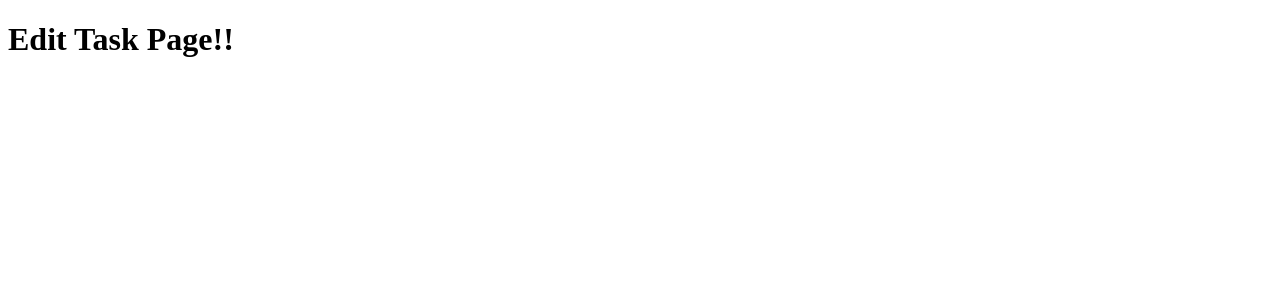
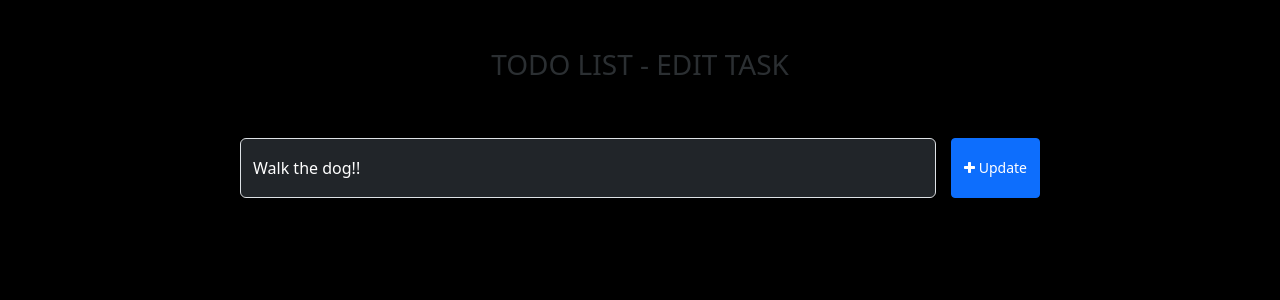
Before and after one commit to AmithBV0606/TODO-Django, a Django app: page /todo/edit_task/1 in a window 1280 px wide. Shown: the top 300 px of the page. Run offline with Django 5.2, Linux system fonts and the light colour scheme; data comes from the database, SQL or seed files in the repository.

Commit message:
Edit Task feature with GET request.

```diff
--- a/templates/edit_task.html
+++ b/templates/edit_task.html
@@ -4,11 +4,38 @@
 <head>
     <meta charset="UTF-8">
     <meta name="viewport" content="width=device-width, initial-scale=1.0">
-    <title>Document</title>
+    <title>TODO - EDIT TASK</title>
+
+    <!-- Bootstrap -->
+    <link href="https://cdn.jsdelivr.net/npm/bootstrap@5.3.0-alpha1/dist/css/bootstrap.min.css" rel="stylesheet"
+        integrity="sha384-GLhlTQ8iRABdZLl6O3oVMWSktQOp6b7In1Zl3/Jr59b6EGGoI1aFkw7cmDA6j6gD" crossorigin="anonymous">
+    <script src="https://cdn.jsdelivr.net/npm/bootstrap@5.3.0-alpha1/dist/js/bootstrap.bundle.min.js"
+        integrity="sha384-w76AqPfDkMBDXo30jS1Sgez6pr3x5MlQ1ZAGC+nuZB+EYdgRZgiwxhTBTkF7CXvN"
+        crossorigin="anonymous"></script>
+
+    <!-- Font Awesome Icons -->
+    <link rel="stylesheet" href="https://cdnjs.cloudflare.com/ajax/libs/font-awesome/4.7.0/css/font-awesome.min.css">
 </head>
 
-<body>
-    <h1>Edit Task Page!!</h1>
+<body class="bg-black">
+    <div class="container">
+        <h3 class="pt-5 pb-5 text-center text-secondary-emphasis">TODO LIST - EDIT TASK</h3>
+
+        <form action="" method="POST" style="width: 800px; margin: auto;">
+            {% csrf_token %}
+            <div class="form-group text-center">
+                <span style="display: flex; gap: 15px;">
+                    <input type="text" name="task" class="form-control text-bg-dark text-white" id="floatingInput"
+                        placeholder="Complete assignment" value="{{ get_task.task }}">
+
+                    <button type="submit" class="btn btn-primary btn-sm" style="width: 100px; height: 60px;">
+                        <i class="fa fa-plus"></i>
+                        Update
+                    </button>
+                </span>
+            </div>
+        </form>
+    </div>
 </body>
 
 </html>
--- a/todo/views.py
+++ b/todo/views.py
@@ -22,4 +22,11 @@ def mark_as_undone(request, pk):
     return redirect('home')
 
 def edit_tash(request, pk):
-    return render(request, 'edit_task.html')
+    get_task = get_object_or_404(Task, pk=pk)
+    if request.method == 'POST':
+        return
+    else:
+        context = {
+            'get_task': get_task
+        }
+        return render(request, 'edit_task.html', context)
```
